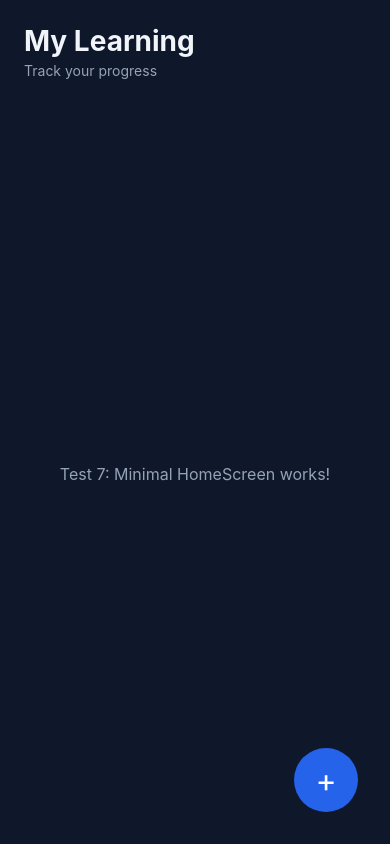
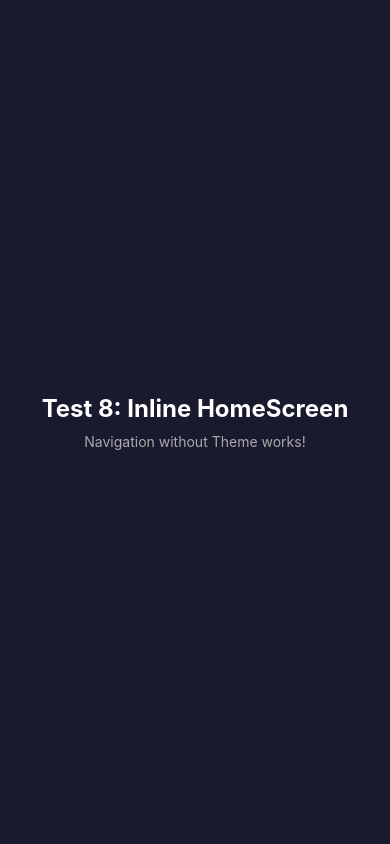
Before and after one commit to enigmacoder-bot/Course-Tracker, a React Native app: screen / in a window 390 px wide. Built offline with nearby package versions, Linux system fonts and the light colour scheme.

Commit message:
app fixes

```diff
--- a/App.js
+++ b/App.js
@@ -1,44 +1,49 @@
-// Test 5: Using actual HomeScreen
+// Test 8: Most minimal navigation - no ThemeContext theme config
 import React from 'react';
+import { View, Text, StyleSheet } from 'react-native';
 import { SafeAreaProvider } from 'react-native-safe-area-context';
 import { NavigationContainer } from '@react-navigation/native';
 import { createNativeStackNavigator } from '@react-navigation/native-stack';
-import { ThemeProvider, useTheme } from './src/context/ThemeContext';
-import HomeScreen from './src/screens/HomeScreen';
 
 const Stack = createNativeStackNavigator();
 
-function AppContent() {
-  const { colors, isDarkMode } = useTheme();
-
+// Inline screen - no external import
+function HomeScreen() {
   return (
-    <NavigationContainer theme={{
-      dark: isDarkMode,
-      colors: {
-        primary: colors.primary,
-        background: colors.background,
-        card: colors.surface,
-        text: colors.textPrimary,
-        border: colors.border,
-        notification: colors.secondary,
-      }
-    }}>
-      <Stack.Navigator screenOptions={{
-        headerShown: false,
-        contentStyle: { backgroundColor: colors.background },
-      }}>
-        <Stack.Screen name="Home" component={HomeScreen} />
-      </Stack.Navigator>
-    </NavigationContainer>
+    <View style={styles.container}>
+      <Text style={styles.text}>Test 8: Inline HomeScreen</Text>
+      <Text style={styles.subtext}>Navigation without Theme works!</Text>
+    </View>
   );
 }
 
 export default function App() {
   return (
     <SafeAreaProvider>
-      <ThemeProvider>
-        <AppContent />
-      </ThemeProvider>
+      <NavigationContainer>
+        <Stack.Navigator screenOptions={{ headerShown: false }}>
+          <Stack.Screen name="Home" component={HomeScreen} />
+        </Stack.Navigator>
+      </NavigationContainer>
     </SafeAreaProvider>
   );
 }
+
+const styles = StyleSheet.create({
+  container: {
+    flex: 1,
+    backgroundColor: '#1a1a2e',
+    alignItems: 'center',
+    justifyContent: 'center',
+  },
+  text: {
+    fontSize: 24,
+    fontWeight: 'bold',
+    color: '#fff',
+  },
+  subtext: {
+    fontSize: 14,
+    color: '#aaa',
+    marginTop: 10,
+  },
+});
```
